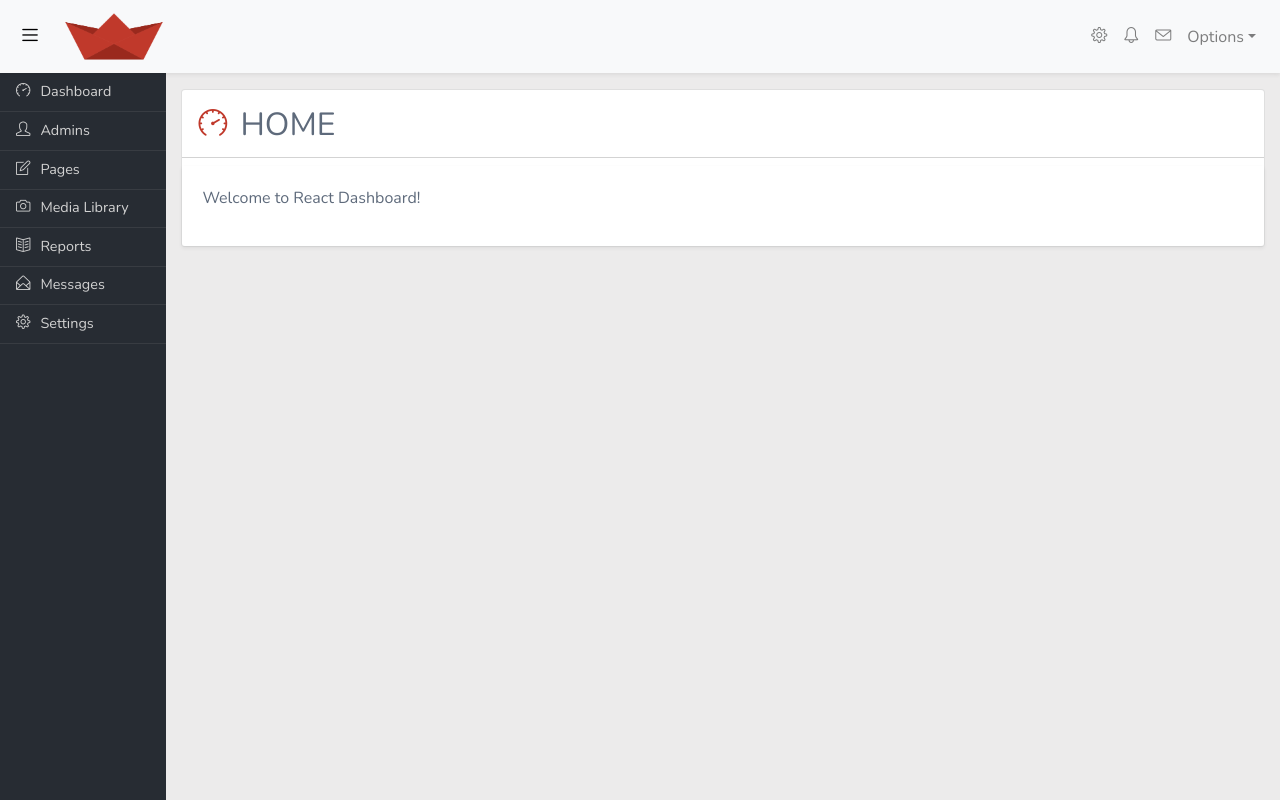
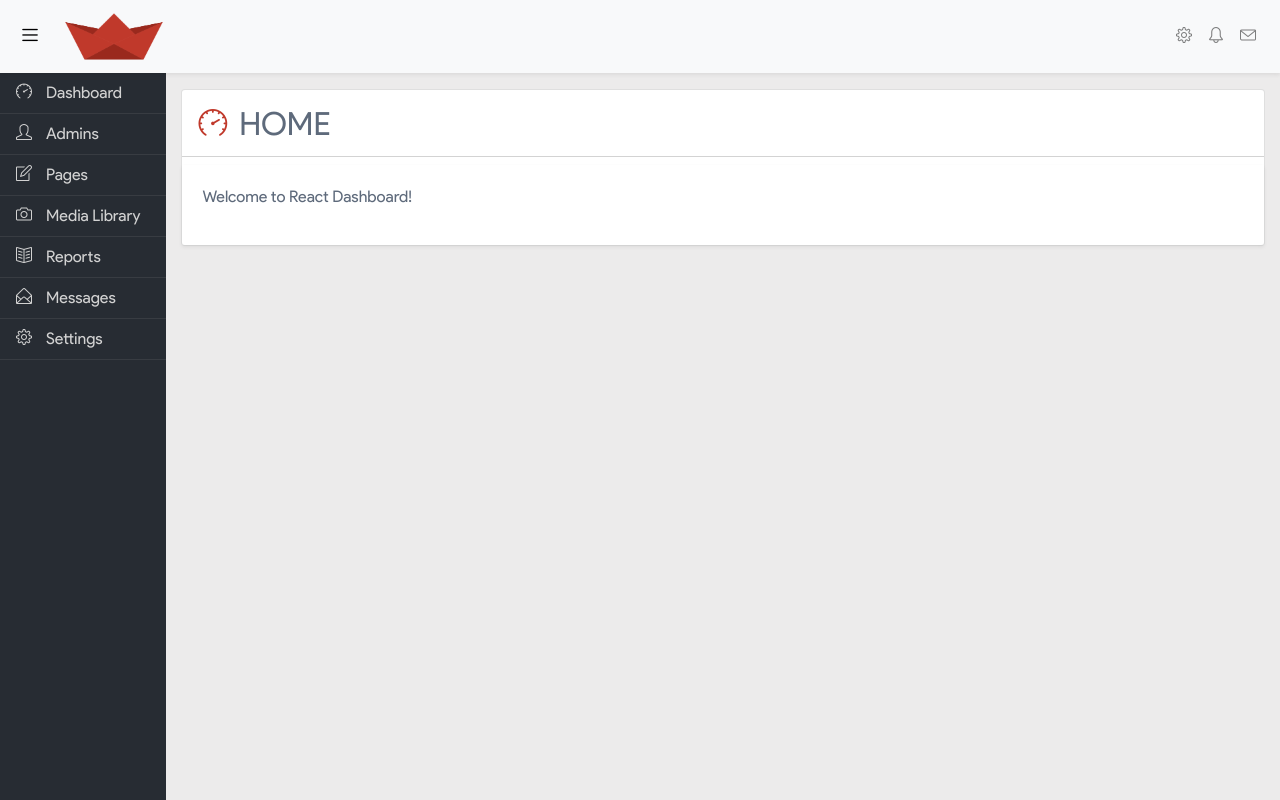
Before and after one commit to AlenDesigns/ScmBase-React-Dashboard, a React app: page / in a window 1280 px wide. Built offline with nearby package versions, Linux system fonts and the light colour scheme.

Commit message:
Added Sidebar animation and changed to Google Open Sans font.

```diff
--- a/src/components/App.js
+++ b/src/components/App.js
@@ -7,6 +7,9 @@ import Sidebar from "./partials/Sidebar/Sidebar";
 // Layout
 import { Container } from "reactstrap";
 import Main from "./Main";
+
+// Animations
+import { CSSTransition } from "react-transition-group";
 
 // Global styles
 import "./App.scss";
@@ -33,7 +36,13 @@ class App extends Component {
       <Container id="app" className="App m-0 p-0" fluid={true}>
         <Dashboard toggleSidebar={this.handleSidebarToggle} />
         <div className="layout">
-          <Sidebar isOpen={this.state.dashOpen} />
+          <CSSTransition
+            in={this.state.dashOpen}
+            timeout={100}
+            classNames="sidebar"
+          >
+            <Sidebar dashOpen={this.state.dashOpen} />
+          </CSSTransition>
           <Main />
         </div>
       </Container>
--- a/src/components/App.scss
+++ b/src/components/App.scss
@@ -1,17 +1,24 @@
 
 @import url('https://fonts.googleapis.com/css?family=Nunito:100,200,300,400');
+
+@font-face {
+    font-family: TextFont;
+    src: url('../assets/fonts/psreg.ttf');
+}
 
 body,
 html {
     background: #ecebeb;
     color: #5e6a7b;
     height: 100%;
-    font-family: 'Nunito', sans-serif;
+    font-family: TextFont, 'Nunito', sans-serif;
 }
 
 * {
     box-sizing: border-box;
 }
+
+
 
 /* Typography */
 .page-heading {
@@ -56,3 +63,14 @@ html {
 .fade-exit {
     opacity: 0;
 }
+
+#sidebar {
+    transition: all 0.2s ease-in-out;
+}
+.sidebar-enter {
+    width: 200px;
+
+}
+.sidebar-exit-done {
+    width: 50px !important;
+}
--- a/src/components/partials/Dashboard/Dashboard.js
+++ b/src/components/partials/Dashboard/Dashboard.js
@@ -59,17 +59,6 @@ export default class Dashboard extends React.Component {
                 <i className="icon icon-envelope" />
               </NavLink>
             </NavItem>
-            <UncontrolledDropdown nav inNavbar>
-              <DropdownToggle nav caret>
-                Options
-              </DropdownToggle>
-              <DropdownMenu right>
-                <DropdownItem>Option 1</DropdownItem>
-                <DropdownItem>Option 2</DropdownItem>
-                <DropdownItem divider />
-                <DropdownItem>Reset</DropdownItem>
-              </DropdownMenu>
-            </UncontrolledDropdown>
           </Nav>
         </Collapse>
       </Navbar>
--- a/src/components/partials/Sidebar/Sidebar.js
+++ b/src/components/partials/Sidebar/Sidebar.js
@@ -6,50 +6,50 @@ import "./style.scss";
 
 export default class Sidebar extends React.Component {
   render() {
-    if (!this.props.isOpen) return null;
-
+    /*if (!this.props.isOpen) return null;*/
+    const { dashOpen } = this.props;
     return (
       <Nav vertical id="sidebar">
         <NavItem className="hvr-bounce-to-right">
-          <NavLink to="/" className="nav-link">
+          <NavLink to="/dashboard" className="nav-link">
             <i className="nav-icon icon-speedometer" />
-            Dashboard
+            {dashOpen && "Dashboard"}
           </NavLink>
         </NavItem>
         <NavItem className="hvr-bounce-to-right">
           <NavLink to="/admins" className="nav-link">
             <i className="nav-icon icon-user" />
-            Admins
+            {dashOpen && "Admins"}
           </NavLink>
         </NavItem>
         <NavItem className="hvr-bounce-to-right">
           <NavLink to="/pages" className="nav-link">
             <i className="nav-icon icon-note" />
-            Pages
+            {dashOpen && "Pages"}
           </NavLink>
         </NavItem>
         <NavItem className="hvr-bounce-to-right">
           <NavLink to="/media-library" className="nav-link">
             <i className="nav-icon icon-camera" />
-            Media Library
+            {dashOpen && "Media Library"}
           </NavLink>
         </NavItem>
         <NavItem className="hvr-bounce-to-right">
           <NavLink to="/reports" className="nav-link">
             <i className="nav-icon icon-book-open" />
-            Reports
+            {dashOpen && "Reports"}
           </NavLink>
         </NavItem>
         <NavItem className="hvr-bounce-to-right">
           <NavLink to="/messages" className="nav-link">
             <i className="nav-icon icon-envelope-open" />
-            Messages
+            {dashOpen && "Messages"}
           </NavLink>
         </NavItem>
         <NavItem className="hvr-bounce-to-right">
           <NavLink to="/settings" className="nav-link">
             <i className="nav-icon icon-settings" />
-            Settings
+            {dashOpen && "Settings"}
           </NavLink>
         </NavItem>
       </Nav>
--- a/src/components/partials/Sidebar/style.scss
+++ b/src/components/partials/Sidebar/style.scss
@@ -16,13 +16,15 @@
     .nav-link {
         text-decoration: none;
         color: #d2d2d2;
-        font-size: 0.9rem;
+        font-size: 1rem;
         border-bottom: 1px solid rgba(200, 200, 200, 0.1);
         transition: all 0.15s;
 
 
+
         i {
-            margin-right: 10px;
+            display: inline-block;
+            width: 30px !important;
         }
 
 
@@ -41,4 +43,9 @@
         }
     }
 
+    .active {
+        background: #444 !important;
+    }
+
+
 }
```
Also changed, not shown: src/assets/fonts/psreg.ttf (added).
